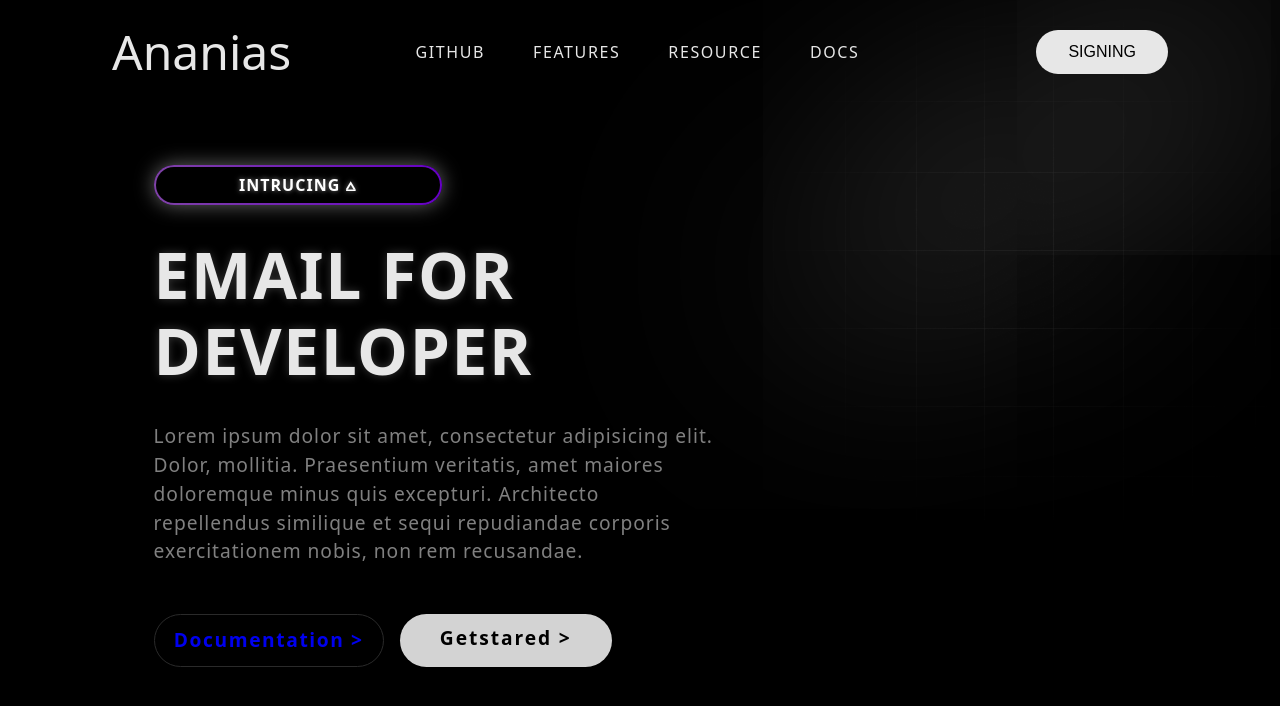
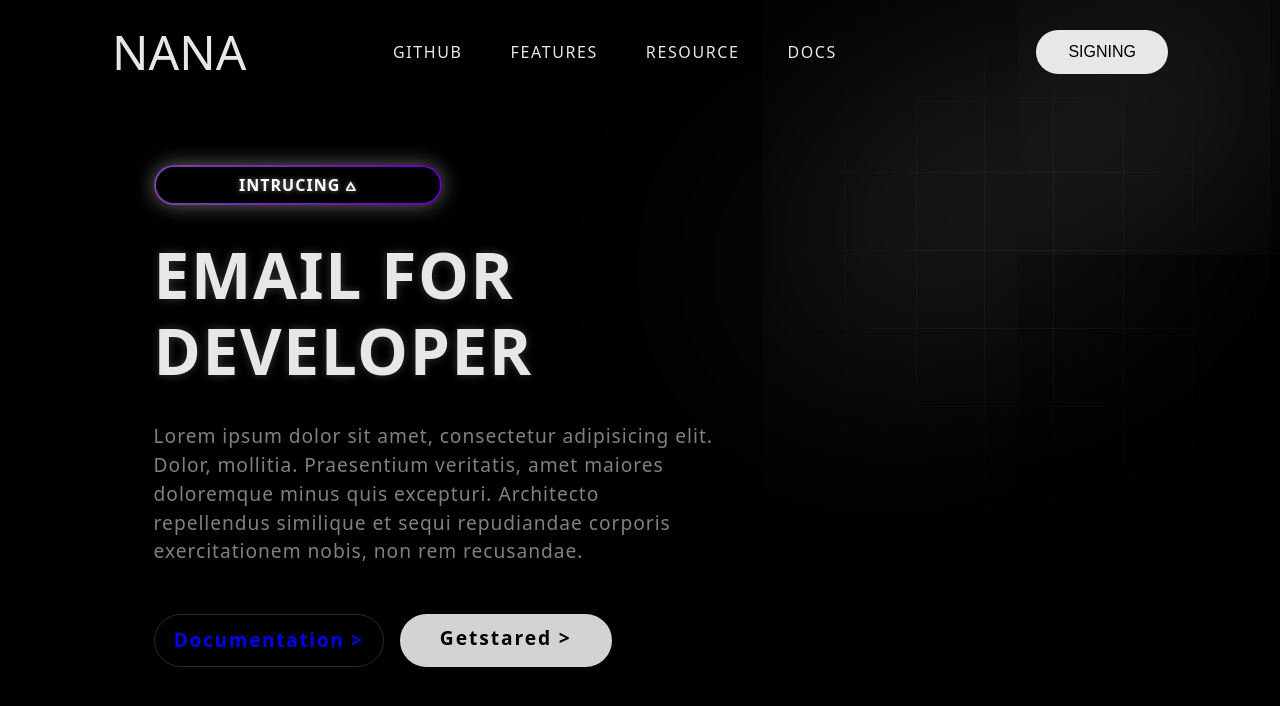
Before and after one commit to NanaScripter/Pagina3D, a plain HTML site: page index.html in a window 1280 px wide. Drawn offline with nearby package versions, Linux system fonts and the light colour scheme; some packages are replaced by stand-ins of ours; a script that the page names is missing.

Commit message:
Update index.html

```diff
--- a/index.html
+++ b/index.html
@@ -13,7 +13,7 @@
 
     <div class="container">
         <header>
-            <h1 class="logo">Ananias</h1>
+            <h1 class="logo">NANA</h1>
 
             <nav>
                 <a href="#">GITHUB</a>
```
